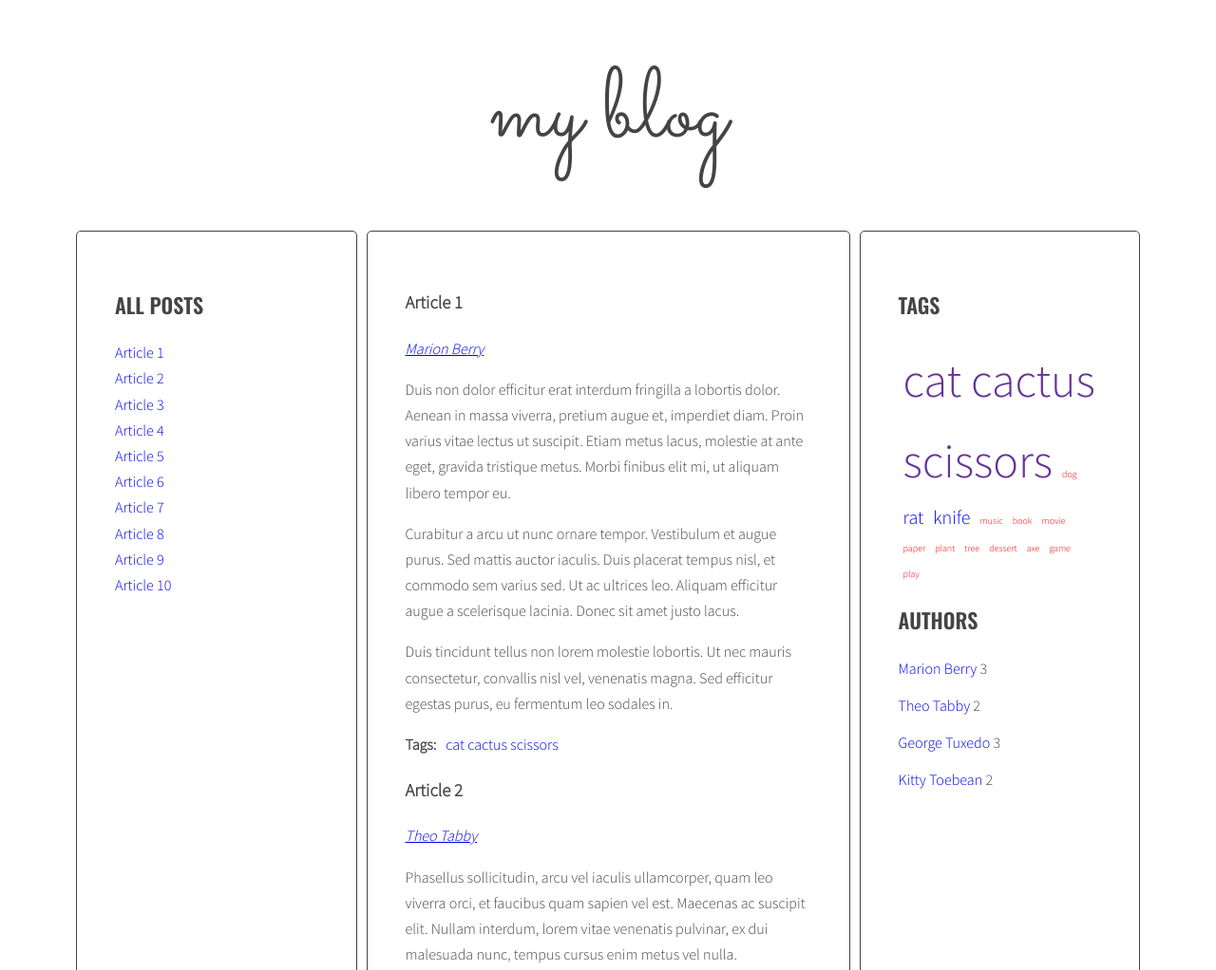
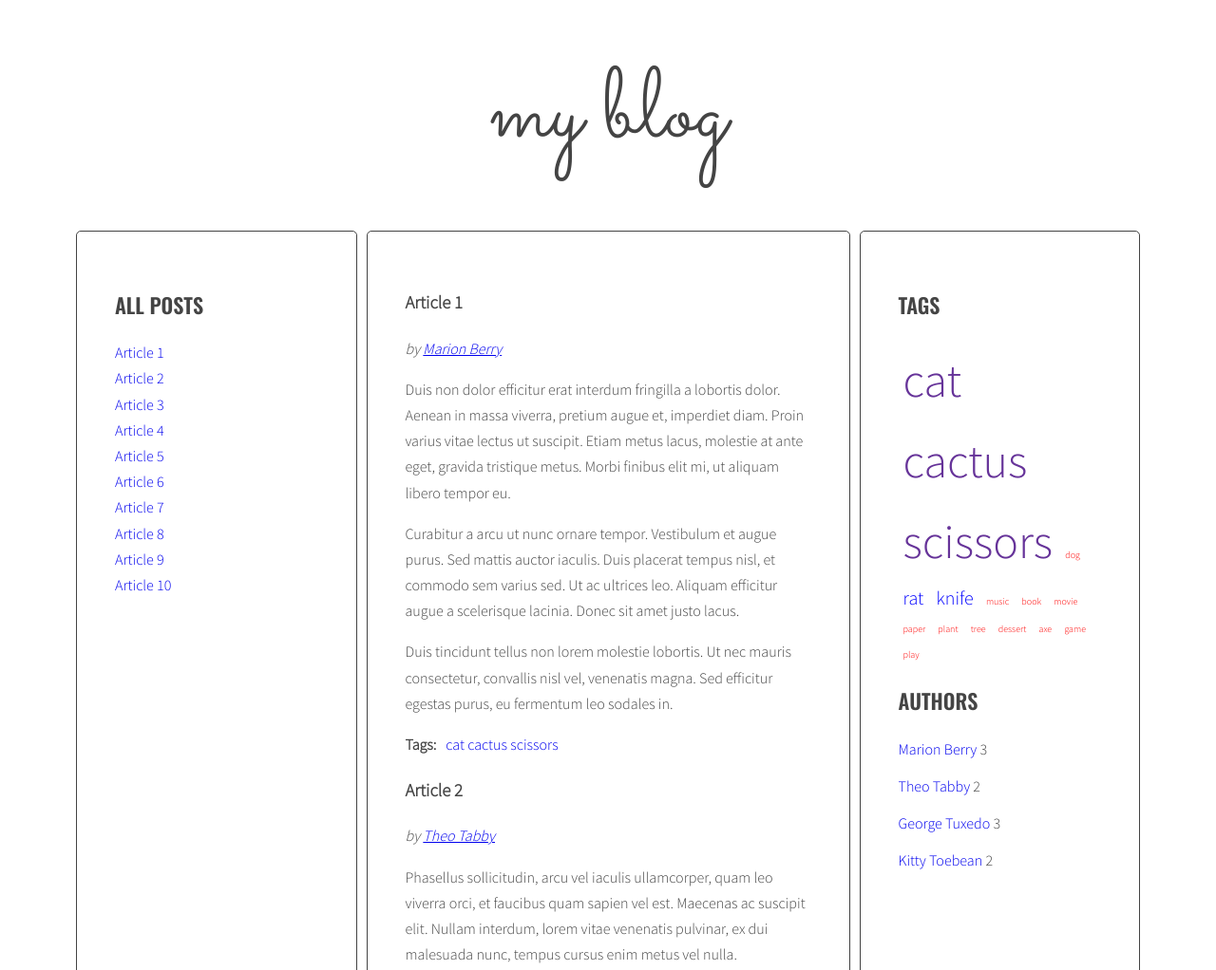
Before and after one commit to miketocode/javascript-blog, a website: page index.html in a window 1280 px wide. Shown: the top 1022 px of the page at 95% size. Drawn offline with nearby package versions, Linux system fonts and the light colour scheme.

Commit message:
Add Handlebars templates

```diff
--- a/index.html
+++ b/index.html
@@ -55,7 +55,7 @@
         </article>
         <article class="post active" id="article-3" data-tags="cat cactus knife" data-author="George Tuxedo">
           <h3 class="post-title">Article 3</h3>
-          <p class="post-author">by George Tuxedo</p>
+          <p class="post-author">by </p>
           <div class="post-content">
             <p>Mauris vel pellentesque turpis, ac sodales nisl. Quisque iaculis mi velit, ut convallis tellus accumsan a. Quisque iaculis, nisi et dignissim tincidunt, nisl eros euismod nulla, finibus laoreet erat enim posuere elit.</p>
 
@@ -224,8 +224,26 @@
     </main>
   </div>
 </div>
+<script id="template-article-link" type="text/x-handlebars-template">
+  <li><a href="#{{ id }}"><span>{{ title }}</span></a></li>
+</script>
+<script id="template-tag-link" type="text/x-handlebars-template">
+  <li><a href="#tag-{{ id }}"><span>{{ title }}</span></a></li>
+</script>
+<script id="template-author-link" type="text/x-handlebars-template">
+  by <a href="#author-{{ id }}"><span>{{ title }}</span></a>
+</script>
+<script id="template-tag-cloud-link" type="text/x-handlebars-template">
+  {{#each tags}}
+  <li><a class="{{className}}" href="#tag-{{ tag }}">{{ tag }}</a></li>
+  {{/each}}
+</script>
+<script id="template-author-cloud-link" type="text/x-handlebars-template">
+  {{#each authors}}
+  <li><a class="{{ className }}" href="#author-{{author}}">{{author}}</a></li>
+  {{/each}}
+</script>
+<script src="https://cdnjs.cloudflare.com/ajax/libs/handlebars.js/4.1.0/handlebars.min.js"></script>
 <script src="js/script.js"></script>
-<!-- partial -->
-
 </body>
 </html>
--- a/js/script.js
+++ b/js/script.js
@@ -1,8 +1,24 @@
 'use strict';
-/*document.getElementById('test-button').addEventListener('click', function(){
-  const links = document.querySelectorAll('.titles a');
-  console.log('links:', links);
-});*/
+
+const templates = {
+  articleLink: Handlebars.compile(document.querySelector('#template-article-link').innerHTML),
+  tagLink: Handlebars.compile(document.querySelector('#template-tag-link').innerHTML),
+  authorLink: Handlebars.compile(document.querySelector('#template-author-link').innerHTML),
+  tagCloudLink: Handlebars.compile(document.querySelector('#template-tag-cloud-link').innerHTML),
+  authorCloudLink: Handlebars.compile(document.querySelector('#template-author-cloud-link').innerHTML)
+};
+
+const optArticleSelector = '.post',
+  optTitleSelector = '.post-title',
+  optTitleListSelector = '.titles',
+  optArticleTagsSelector = '.post-tags .list',
+  optArticleAuthorSelector = '.post-author',
+  optTagsListSelector = '.tags.list',
+  optCloudClassCount = 5,
+  optCloudClassPrefix = 'tag-size-',
+  optAuthorsListSelector = '.authors.list',
+  optAuthorClassCount = 5,
+  optAuthorClassPrefix = 'author-size-';
 
 const titleClickHandler = function (event) {
   event.preventDefault();
@@ -33,19 +49,6 @@ const titleClickHandler = function (event) {
   targetArticle.classList.add('active');
 }
 
-
-const optArticleSelector = '.post',
-  optTitleSelector = '.post-title',
-  optTitleListSelector = '.titles',
-  optArticleTagsSelector = '.post-tags .list',
-  optArticleAuthorSelector = '.post-author',
-  optTagsListSelector = '.tags.list',
-  optCloudClassCount = 5,
-  optCloudClassPrefix = 'tag-size-',
-  optAuthorsListSelector = '.authors.list',
-  optAuthorClassCount = 5,
-  optAuthorClassPrefix = 'author-size-';
-
 /* Function generateTitleLinks */
 function generateTitleLinks(customSelector = '') {
 
@@ -68,7 +71,8 @@ function generateTitleLinks(customSelector = '') {
     /* get the title from the title element */
 
     /* create HTML of the link */
-    const linkHTML = '<li><a href="#' + articleId + '"><span>' + articleTitle + '</span></a></li>';
+    const linkHTMLData = {id: articleId, title: articleTitle};
+    const linkHTML = templates.articleLink(linkHTMLData);
 
     /* insert link into titleList */
     html = html + linkHTML;
@@ -79,6 +83,7 @@ function generateTitleLinks(customSelector = '') {
     link.addEventListener('click', titleClickHandler);
   }
 }
+
 generateTitleLinks();
 
 /* Function calculateTagsParams */
@@ -113,7 +118,6 @@ function calculateTagClass(count, params) {
   return optCloudClassPrefix + classNumber;
 }
 
-
 /* Function generateTags */
 function generateTags() {
 
@@ -142,8 +146,8 @@ function generateTags() {
     for (let tag of articleTagsArray) {
 
       /* generate HTML of the link */
-      const linkHTML = '<li><a href="#tag-' + '">' + tag + '</a></li>';
-      console.log('link HTML of the Link');
+      const linkHTMLData = {id: tag, title: tag};
+      const linkHTML = templates.tagLink(linkHTMLData);
 
       /* add generated code to html variable */
       html += linkHTML + ' ';
@@ -171,7 +175,7 @@ function generateTags() {
   /* [NEW] create variable for all links HTML code */
   const tagsParams = calculateTagsParams(allTags);
   console.log('tagsParams:', tagsParams)
-  let allTagsHTML = '';
+  const allTagsData = {tags: []};
 
   /* [NEW] START LOOP: for each tag in allTags: */
   for (let tag in allTags) {
@@ -179,13 +183,18 @@ function generateTags() {
     /* [NEW] generate code of a link and add it to allTagsHTML */
     const tagLinkHTML = '<li><a class="' + calculateTagClass(allTags[tag], tagsParams) + ' " href="#tag-' + tag + '">' + tag + '</a></li>';
     console.log('tagLinkHTML');
-    allTagsHTML += tagLinkHTML;
+    allTagsData.tags.push({
+      tag: tag,
+      count: allTags[tag],
+      className: calculateTagClass(allTags[tag], tagsParams)
+    });
 
     /* [NEW] END LOOP: for each tag in allTags: */
   }
+
   /*[NEW] add HTML from allTagsHTML to tagList */
-  tagList.innerHTML = allTagsHTML;
-  console.log(allTags);
+  tagList.innerHTML = templates.tagCloudLink(allTagsData);
+  console.log(allTagsData);
 }
 
 generateTags();
@@ -220,6 +229,7 @@ function tagClickHandler(event) {
 
     /* END LOOP: for each active tag link */
   }
+
   /* find all tag links with "href" attribute equal to the "href" constant */
   const tagLinks = document.querySelectorAll('a.active[href^="#tag-"]');
 
@@ -233,10 +243,13 @@ function tagClickHandler(event) {
   }
 
   /* execute function "generateTitleLinks" with article selector as argument */
+
   generateTitleLinks('[data-tags~="' + tag + '"]');
 }
+
 function addClickListenersToTags() {
   console.log(addClickListenersToTags);
+
   /* find all links to tags */
   const tagLinks = document.querySelectorAll('a[href^="#tag-"]');
 
@@ -251,7 +264,6 @@ function addClickListenersToTags() {
 }
 
 addClickListenersToTags();
-
 
 /* Function calculateAuthorParams */
 function calculateAuthorsParams(authors) {
@@ -281,7 +293,6 @@ function calculateAuthorClass(count, params) {
 
 /* Function generateAuthors */
 function generateAuthors() {
-  console.log(generateAuthors);
 
   /* [NEW] create a new variable allAuthors with an empty object */
   let allAuthors = {};
@@ -294,7 +305,7 @@ function generateAuthors() {
 
     /* find authors wrapper */
     const authorsWrapper = article.querySelector(optArticleAuthorSelector);
-    console.log(authorsWrapper);
+
 
     /* make html variable with empty string */
     let html = '';
@@ -303,7 +314,11 @@ function generateAuthors() {
     const articleAuthors = article.getAttribute('data-author');
 
     /* generate HTML of the link */
-    const linkHTML = '<a href="#author-' + articleAuthors + '">' + articleAuthors + '</a>';
+
+    const tagAuthor = article.getAttribute('data-author');
+
+    const linkHTMLData = {id: tagAuthor, title: tagAuthor};
+    const linkHTML = templates.authorLink(linkHTMLData);
 
     /* add generated code to html variable */
     html = html + linkHTML;
@@ -323,6 +338,7 @@ function generateAuthors() {
 
     /* END LOOP: for every article: */
   }
+
   const authorList = document.querySelector(optAuthorsListSelector);
   const authorsParams = calculateAuthorsParams(allAuthors);
   console.log('authorsParams:', authorsParams);
```
Also changed, not shown: .eslintrc.json.
